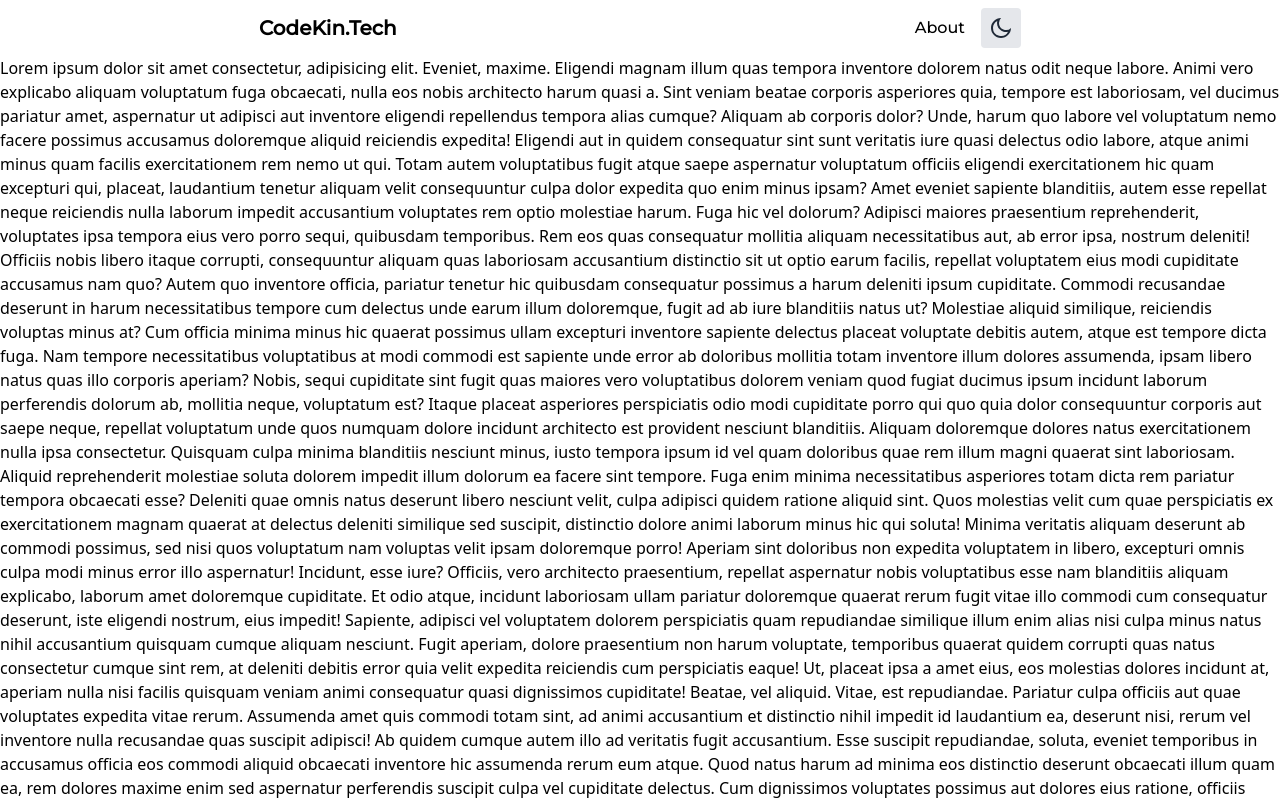
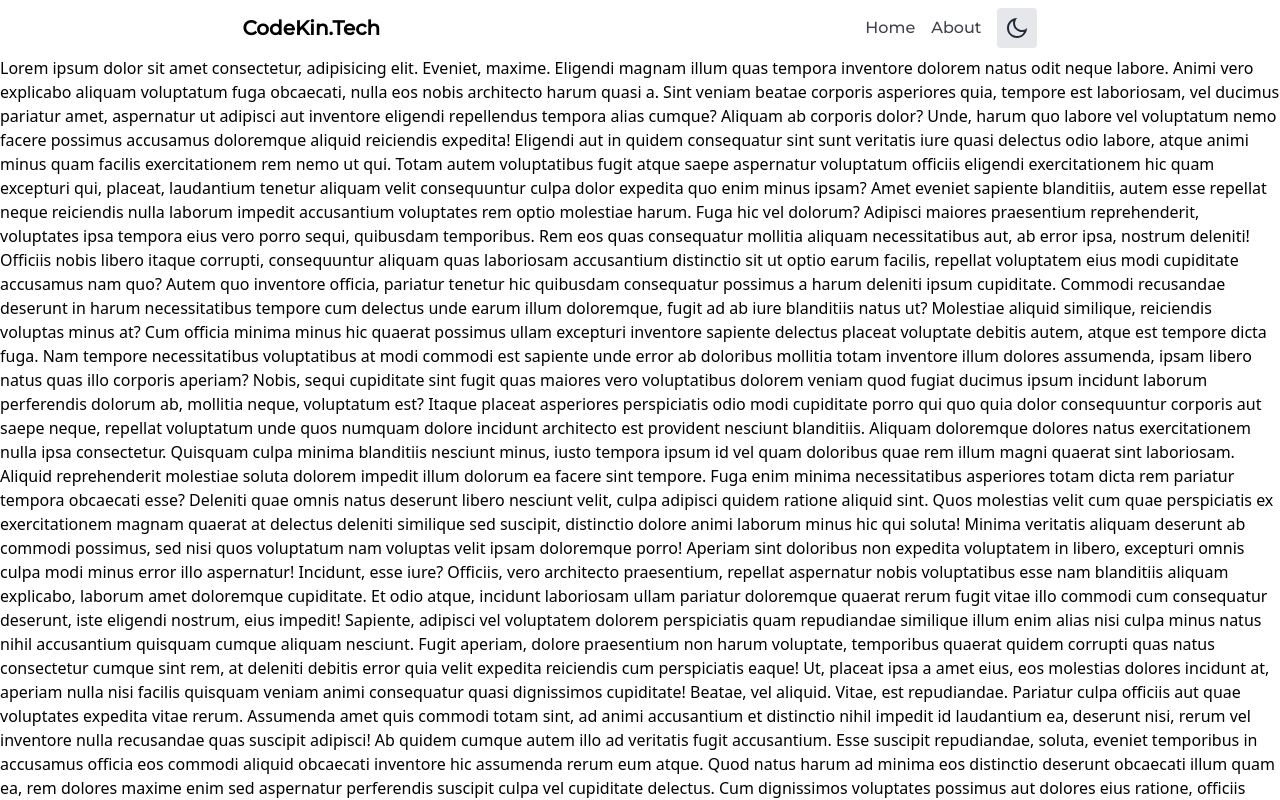
Before and after one commit to veritem/codekin.tech, a Next.js app: page / in a window 1280 px wide. Shown: the top 800 px of the page. Built offline with nearby package versions, Linux system fonts and the light colour scheme; a web font is replaced by a local one.

Commit message:
Fxing text color

```diff
--- a/components/Nav.tsx
+++ b/components/Nav.tsx
@@ -19,8 +19,12 @@ export default function Nav(): React.ReactElement {
                 </Link>
             </div>
             <div className=" flex justify-between gap-4 items-center">
+                <Link href="/">
+                    <a className=" font-display dark:text-white text-primary">Home</a>
+                </Link>
+
                 <Link href="/about">
-                    <a className=" font-display dark:text-white">About</a>
+                    <a className=" font-display dark:text-white text-primary">About</a>
                 </Link>
 
                 {mounted && (
--- a/tailwind.config.js
+++ b/tailwind.config.js
@@ -17,7 +17,11 @@ module.exports = {
                 'primary-dark': '#050505',
                 'primary-blue': '#143CCB'
             })
-        }
+        },
+        textColor: (theme) => ({
+            ...theme('colors'),
+            primary: '#41434a'
+        })
     },
     variants: {
         extend: {}
```
